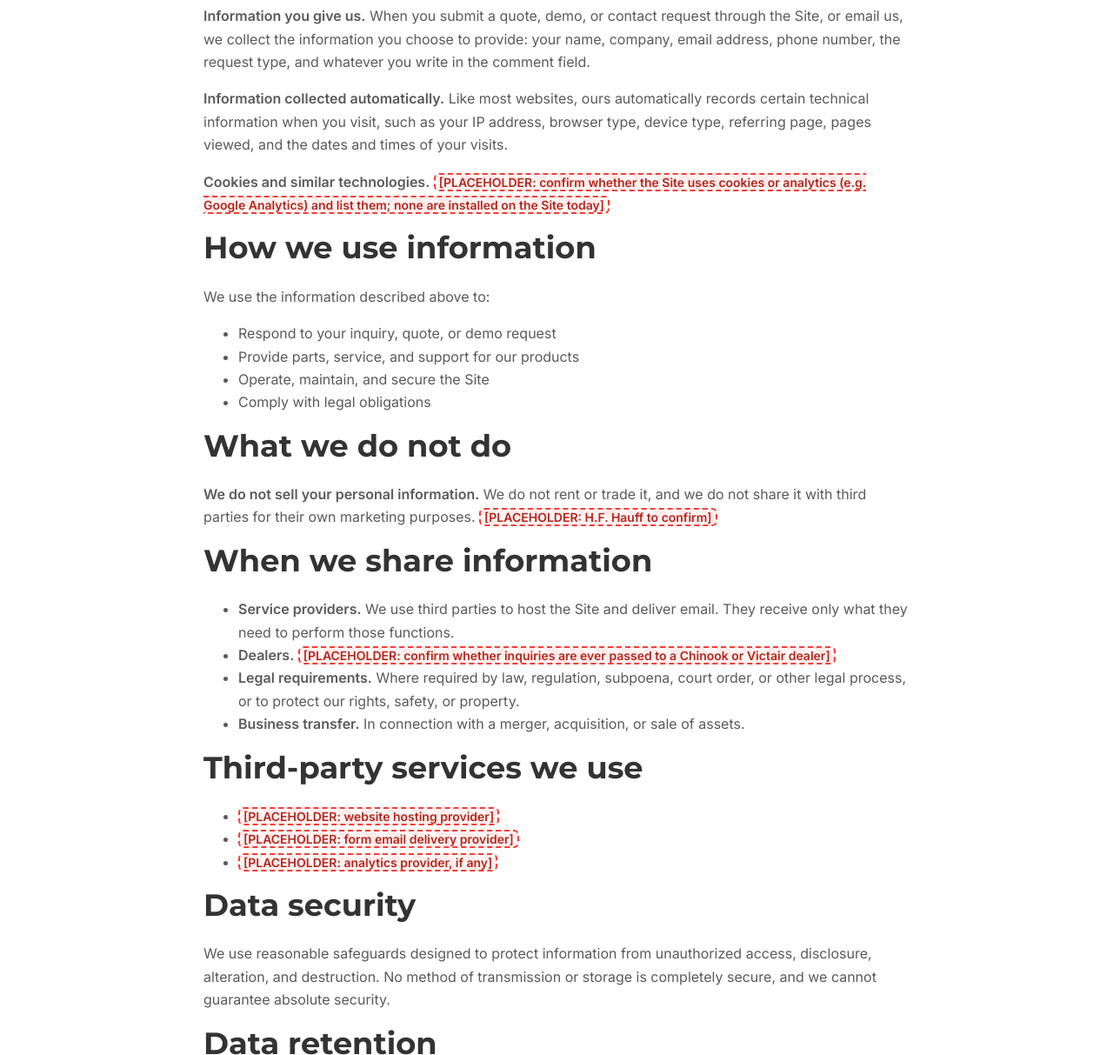
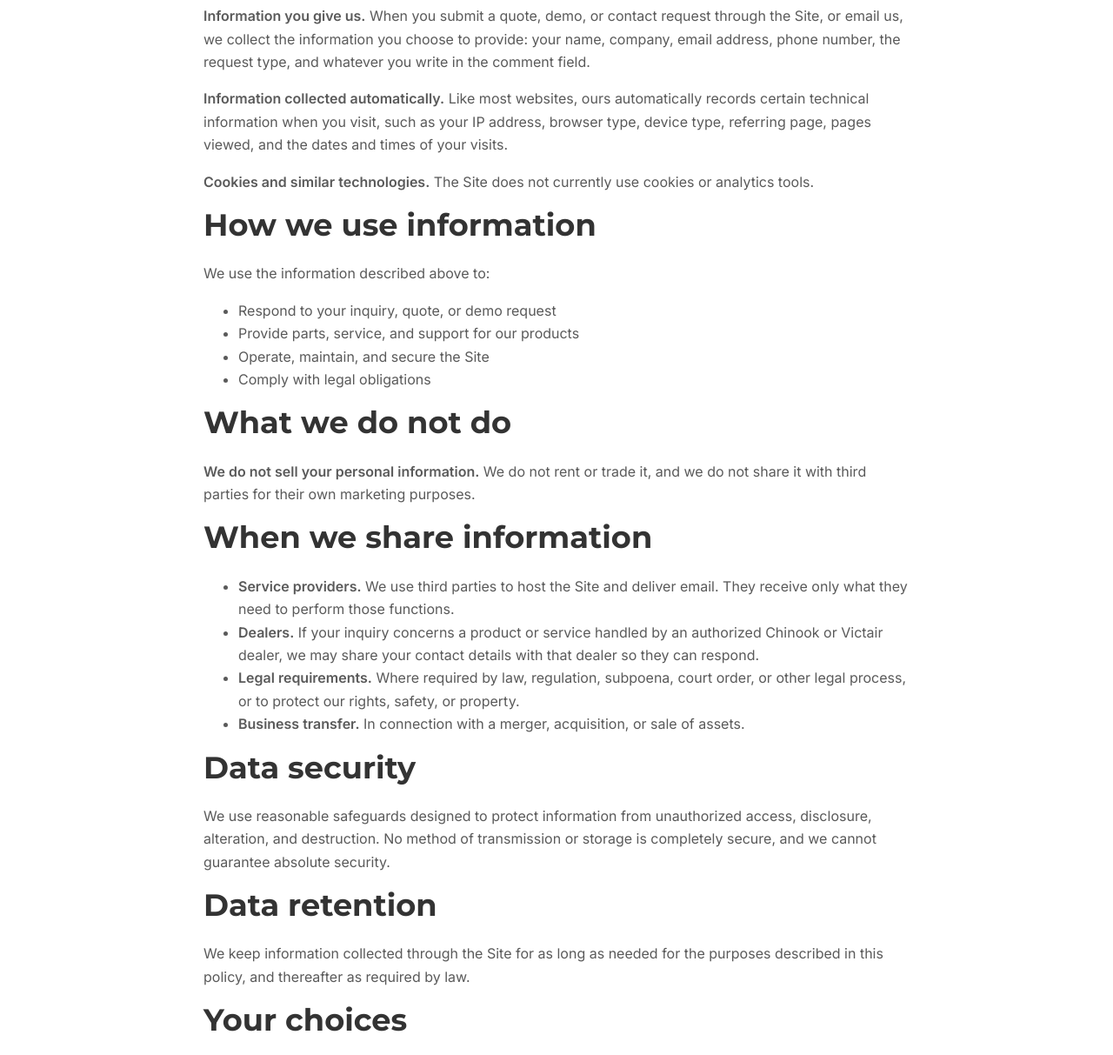
Before and after one commit to spottedfoxdigital/hfhauff-preview-v13, a website: page privacy.html in a window 1280 px wide. Shown: the part 676-1889 px from the top of the page at 87% size. Drawn offline with Linux system fonts and the light colour scheme.

Commit message:
Privacy page: fill the 8 placeholders from what we know
Effective date Nov 16, 2026; no cookies or analytics today; dealers may
receive an inquiry about a product they handle; the separate third-party
list is dropped (the service providers line already covers hosting and
email); the do-not-sell and retention sentences stand without markers.

Co-Authored-By: Claude Opus 5.5 <noreply@anthropic.com>

```diff
--- a/privacy.html
+++ b/privacy.html
@@ -2,28 +2,26 @@
 <header><div class="wrap"><a href="index.html"><img src="img/logo.png?v=16" alt="H.F. Hauff Company Inc."></a><button class="burger" onclick="document.querySelector('nav').classList.toggle('open')" aria-label="Menu">☰</button><nav><a href="index.html">Home</a><a href="wind-machines.html">Wind Machines</a><a href="sprayers.html">Sprayers</a><a href="altrac.html">Altrac</a><a href="dealers.html">Find a Dealer</a><a href="about.html">About</a><a class="btn" href="contact.html">Contact Us</a></nav></div></header>
 <section class="hero phero nophoto"><div class="wrap"><small>Legal</small><h1>Privacy <b>Policy</b></h1></div></section>
 <section><div class="wrap" style="max-width:860px">
-<p><strong>Effective date: <span class="ph" style="display:inline;padding:0 4px">[PLACEHOLDER: effective date]</span></strong></p>
+<p><strong>Effective date: November 16, 2026</strong></p>
 <p>H. F. Hauff Company, Inc. ("H.F. Hauff," "we," "us," or "our") respects your privacy. This policy explains what information we collect through hfhauff.com (the "Site"), how we use it, and the choices available to you.</p>
 <h2>Information we collect</h2>
 <p><strong>Information you give us.</strong> When you submit a quote, demo, or contact request through the Site, or email us, we collect the information you choose to provide: your name, company, email address, phone number, the request type, and whatever you write in the comment field.</p>
 <p><strong>Information collected automatically.</strong> Like most websites, ours automatically records certain technical information when you visit, such as your IP address, browser type, device type, referring page, pages viewed, and the dates and times of your visits.</p>
-<p><strong>Cookies and similar technologies.</strong> <span class="ph" style="display:inline;padding:0 4px">[PLACEHOLDER: confirm whether the Site uses cookies or analytics (e.g. Google Analytics) and list them; none are installed on the Site today]</span></p>
+<p><strong>Cookies and similar technologies.</strong> The Site does not currently use cookies or analytics tools.</p>
 <h2>How we use information</h2>
 <p>We use the information described above to:</p>
 <ul><li>Respond to your inquiry, quote, or demo request</li><li>Provide parts, service, and support for our products</li><li>Operate, maintain, and secure the Site</li><li>Comply with legal obligations</li></ul>
 <h2>What we do not do</h2>
-<p><strong>We do not sell your personal information.</strong> We do not rent or trade it, and we do not share it with third parties for their own marketing purposes. <span class="ph" style="display:inline;padding:0 4px">[PLACEHOLDER: H.F. Hauff to confirm]</span></p>
+<p><strong>We do not sell your personal information.</strong> We do not rent or trade it, and we do not share it with third parties for their own marketing purposes.</p>
 <h2>When we share information</h2>
 <ul><li><strong>Service providers.</strong> We use third parties to host the Site and deliver email. They receive only what they need to perform those functions.</li>
-<li><strong>Dealers.</strong> <span class="ph" style="display:inline;padding:0 4px">[PLACEHOLDER: confirm whether inquiries are ever passed to a Chinook or Victair dealer]</span></li>
+<li><strong>Dealers.</strong> If your inquiry concerns a product or service handled by an authorized Chinook or Victair dealer, we may share your contact details with that dealer so they can respond.</li>
 <li><strong>Legal requirements.</strong> Where required by law, regulation, subpoena, court order, or other legal process, or to protect our rights, safety, or property.</li>
 <li><strong>Business transfer.</strong> In connection with a merger, acquisition, or sale of assets.</li></ul>
-<h2>Third-party services we use</h2>
-<ul><li><span class="ph" style="display:inline;padding:0 4px">[PLACEHOLDER: website hosting provider]</span></li><li><span class="ph" style="display:inline;padding:0 4px">[PLACEHOLDER: form email delivery provider]</span></li><li><span class="ph" style="display:inline;padding:0 4px">[PLACEHOLDER: analytics provider, if any]</span></li></ul>
 <h2>Data security</h2>
 <p>We use reasonable safeguards designed to protect information from unauthorized access, disclosure, alteration, and destruction. No method of transmission or storage is completely secure, and we cannot guarantee absolute security.</p>
 <h2>Data retention</h2>
-<p>We keep information collected through the Site for as long as needed for the purposes described in this policy, and thereafter as required by law. <span class="ph" style="display:inline;padding:0 4px">[PLACEHOLDER: retention period, if H.F. Hauff has one]</span></p>
+<p>We keep information collected through the Site for as long as needed for the purposes described in this policy, and thereafter as required by law.</p>
 <h2>Your choices</h2>
 <ul><li><strong>Email.</strong> You may ask us at any time to stop sending you non-essential emails.</li><li><strong>Cookies.</strong> You may control cookies through your browser settings.</li><li><strong>Access and correction.</strong> You may contact us to ask what information we hold about you or to correct or delete it.</li></ul>
 <h2>Do Not Track</h2>
```
